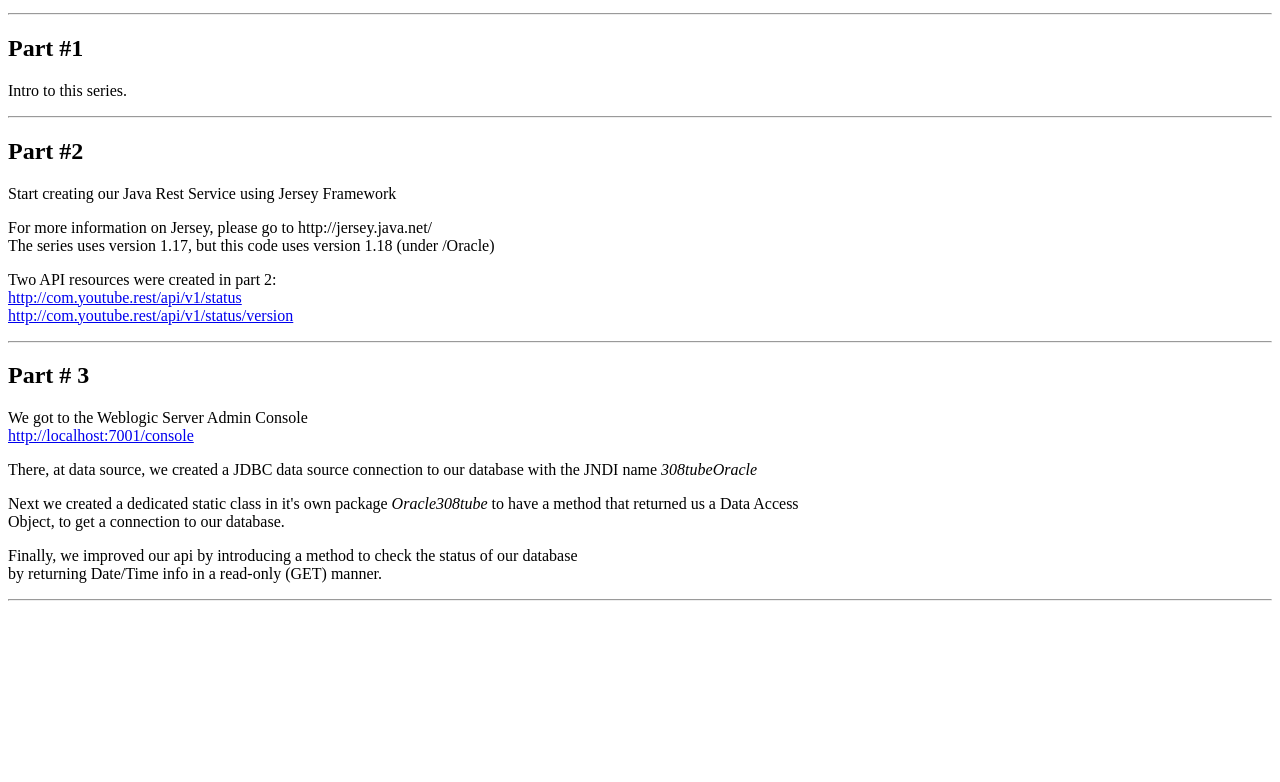
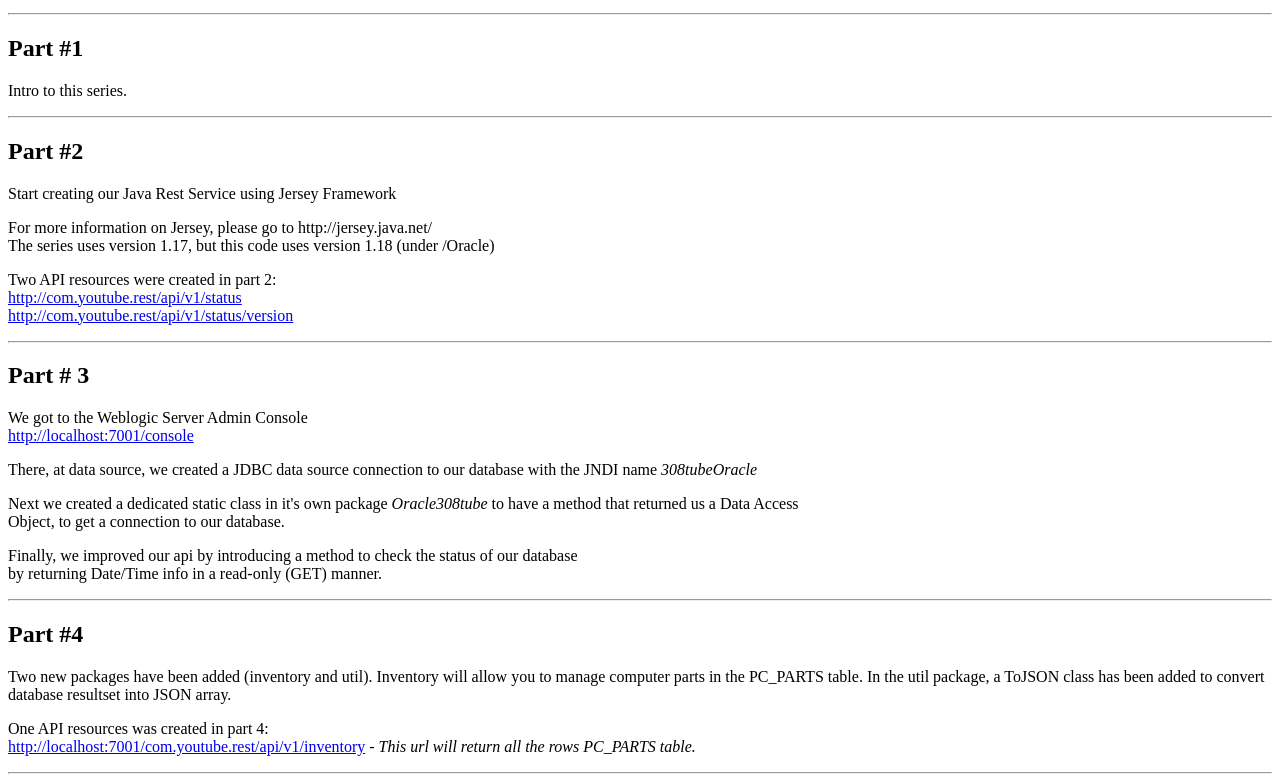
Before and after one commit to jackrichter/com.youtube.rest, a plain HTML site: page WebContent/readme.html in a window 1280 px wide. Shown: the part 119-901 px from the top of the page. Before the commit the page ends 800 px from the top, so only its background shows below. Drawn offline with Linux system fonts and the light colour scheme.

Commit message:
readme.html updated
Comments to ep4 added to the readme.html file

```diff
--- a/WebContent/readme.html
+++ b/WebContent/readme.html
@@ -37,5 +37,15 @@
 	by returning Date/Time info in a read-only (GET) manner.</p>
 	<hr>
 
+	<h2>Part #4</h2>
+	<p>Two new packages have been added (inventory and util).  Inventory will allow you to manage computer parts in the PC_PARTS table.
+	In the util package, a ToJSON class has been added to convert database resultset into JSON array.
+	</p>
+	<p>
+	One API resources was created in part 4: <br />
+	<a href="http://localhost:7001/com.youtube.rest/api/v1/inventory">http://localhost:7001/com.youtube.rest/api/v1/inventory</a> - <em>This url will return all the rows PC_PARTS table.</em>
+	</p>
+	<hr>
+
 </body>
 </html>
```
